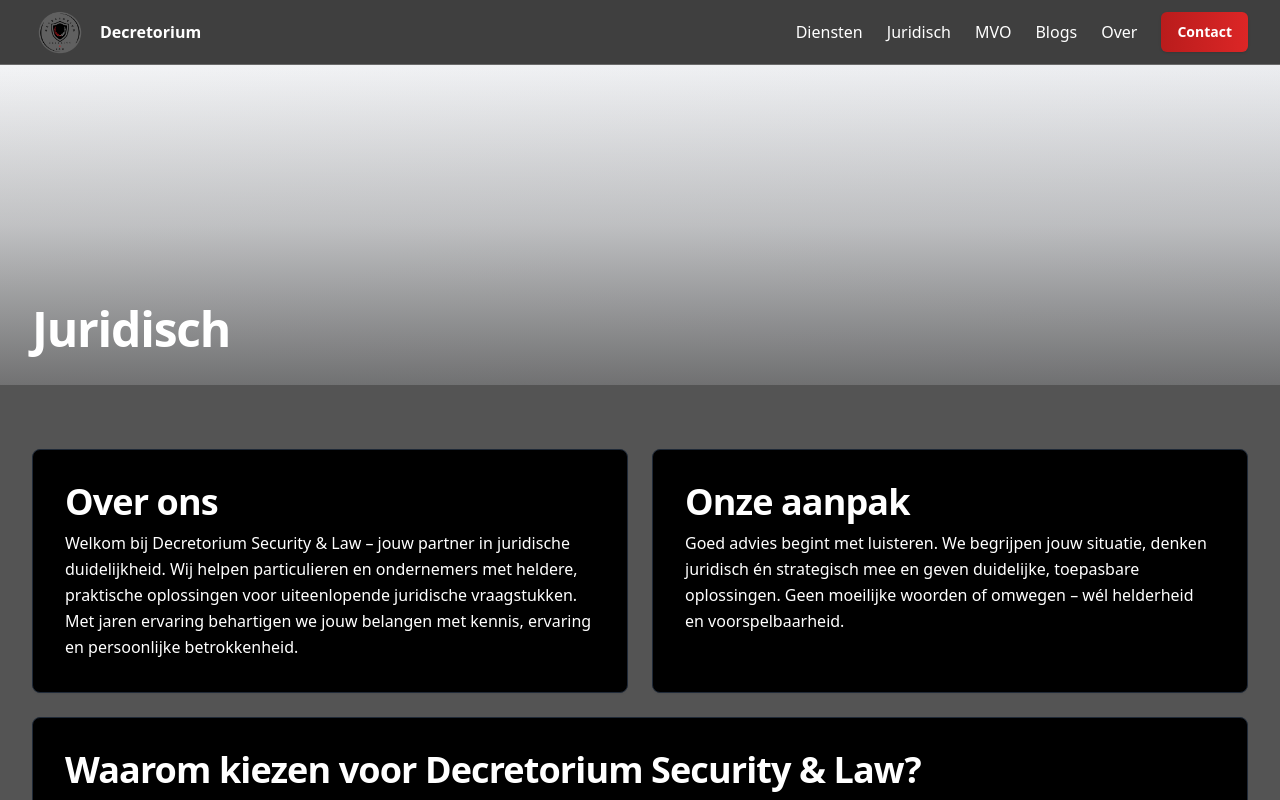
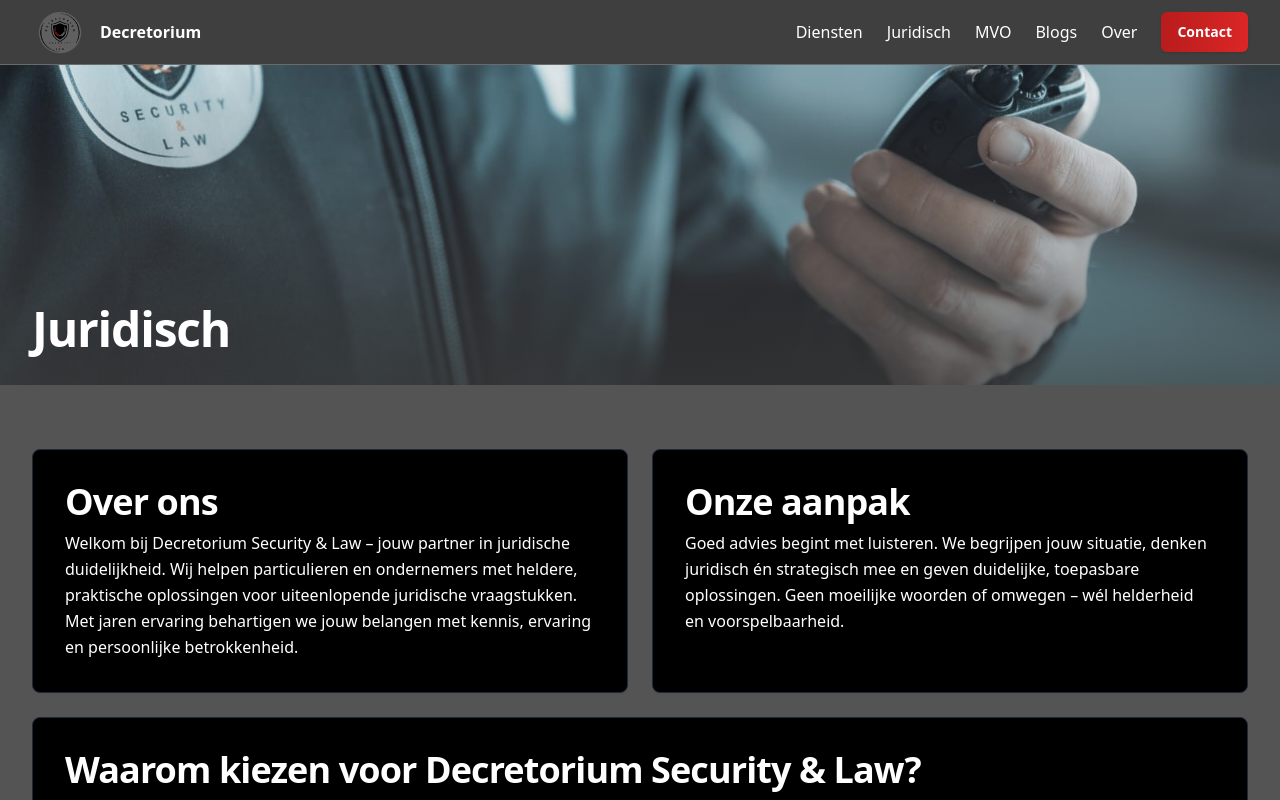
Before and after one commit to luukdvr/Decretorium, a Next.js app: page /juridisch in a window 1280 px wide. Shown: the top 800 px of the page. Built offline with nearby package versions, Linux system fonts and the light colour scheme.

Commit message:
foto juridisch

```diff
--- a/app/juridisch/page.tsx
+++ b/app/juridisch/page.tsx
@@ -11,7 +11,7 @@ export default function JuridischPage() {
   return (
     <>
       <section aria-label="Hero juridisch" className="relative h-[35vh] min-h-[280px] md:h-[40vh] md:min-h-[320px] w-full">
-        <Picture imageFilename="foto_juridisch.jpg" altOverride="Juridisch" className="absolute inset-0" sizes="100vw" />
+        <Picture imageFilename="foto_juridisch.jpeg" altOverride="Juridisch" className="absolute inset-0" sizes="100vw" />
         <div className="absolute inset-0 bg-gradient-to-t from-primary-800/70 via-primary-700/30 to-transparent" aria-hidden />
         <div className="container relative z-10 flex h-full items-end pb-6 md:pb-8">
           <h1 className="text-white">Juridisch</h1>
```
